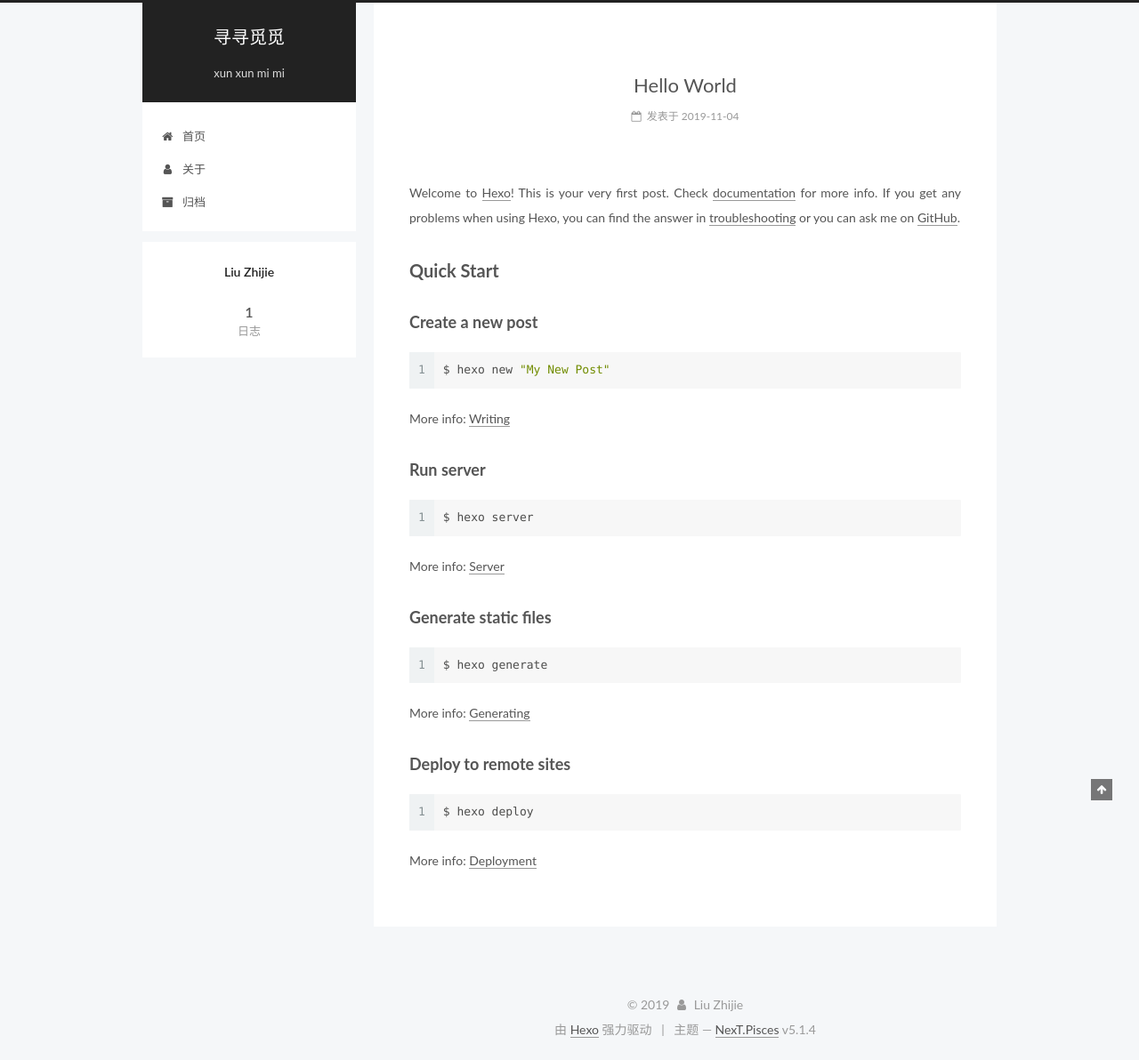
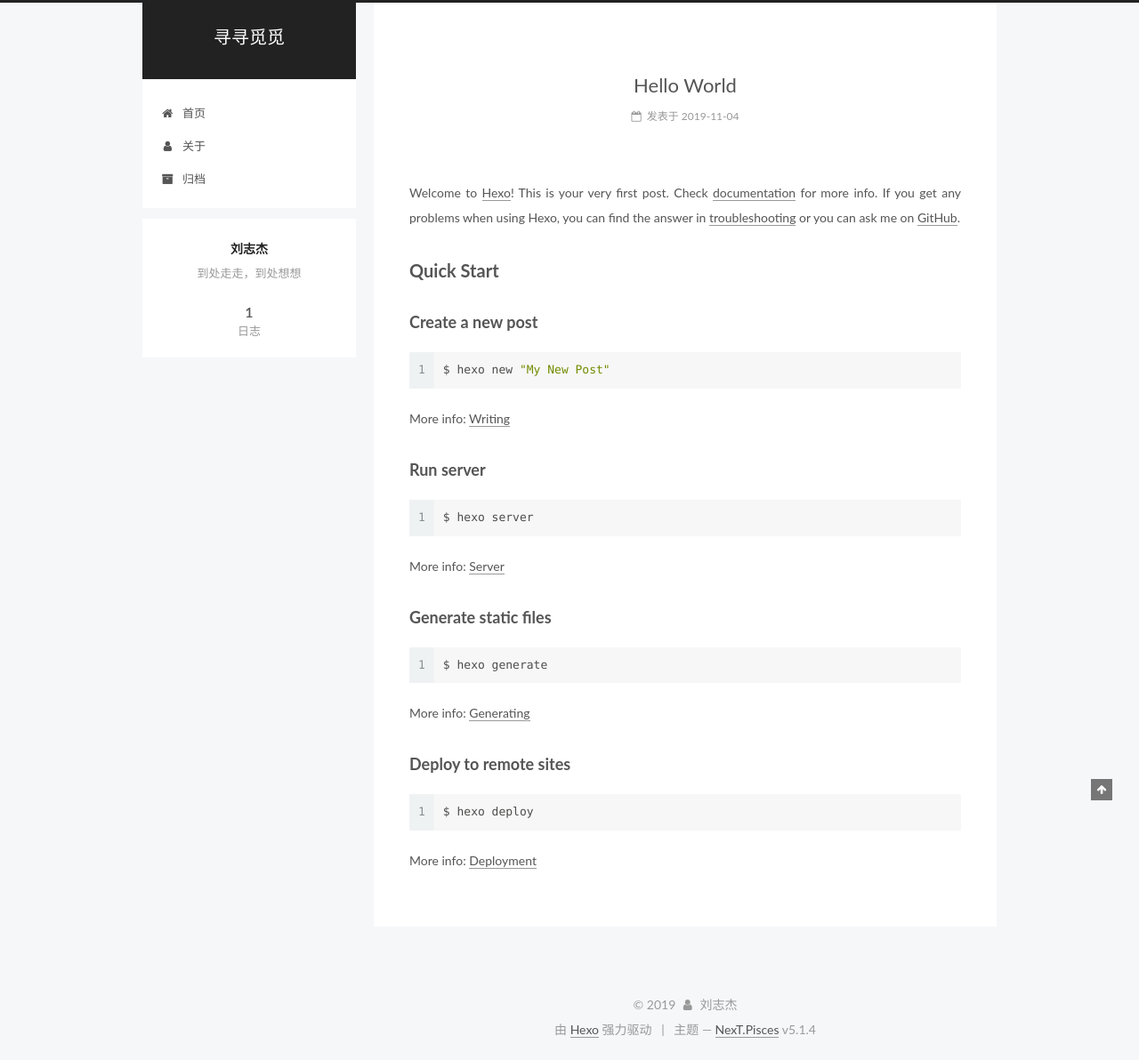
Before and after one commit to NOELliu1/liuzhijie.github.io, a plain HTML site: page index.html in a window 1280 px wide. Shown: the whole page at 89% size. Drawn offline with Linux system fonts and the light colour scheme.

Commit message:
Site updated: 2019-11-04 18:48:23

```diff
--- a/css/main.css
+++ b/css/main.css
@@ -1823,7 +1823,7 @@ pre .javascript .function {
   width: 4px;
   height: 4px;
   border-radius: 50%;
-  background: #ffff98;
+  background: #ffa4cc;
 }
 .links-of-blogroll {
   font-size: 13px;
--- a/index.html
+++ b/index.html
@@ -79,10 +79,12 @@
 
 
 
+<meta name="description" content="到处走走，到处想想">
 <meta property="og:type" content="website">
 <meta property="og:title" content="寻寻觅觅">
 <meta property="og:url" content="https:&#x2F;&#x2F;noelliu1.github.io&#x2F;liuzhijie.github.io&#x2F;index.html">
 <meta property="og:site_name" content="寻寻觅觅">
+<meta property="og:description" content="到处走走，到处想想">
 <meta property="og:locale" content="zh-Hans">
 <meta name="twitter:card" content="summary">
 
@@ -156,7 +158,7 @@
       </a>
     </div>
 
-        <p class="site-subtitle">xun xun mi mi</p>
+        <p class="site-subtitle"></p>
 
   </div>
 
@@ -241,7 +243,7 @@
     <link itemprop="mainEntityOfPage" href="https://noelliu1.github.io/liuzhijie.github.io/liuzhijie.github.io/2019/11/04/hello-world/">
 
     <span hidden itemprop="author" itemscope itemtype="http://schema.org/Person">
-      <meta itemprop="name" content="Liu Zhijie">
+      <meta itemprop="name" content="刘志杰">
       <meta itemprop="description" content="">
       <meta itemprop="image" content="/liuzhijie.github.io/images/avatar.gif">
     </span>
@@ -392,8 +394,8 @@
         <div class="site-overview">
           <div class="site-author motion-element" itemprop="author" itemscope itemtype="http://schema.org/Person">
 
-              <p class="site-author-name" itemprop="name">Liu Zhijie</p>
-              <p class="site-description motion-element" itemprop="description"></p>
+              <p class="site-author-name" itemprop="name">刘志杰</p>
+              <p class="site-description motion-element" itemprop="description">到处走走，到处想想</p>
           </div>
 
           <nav class="site-state motion-element">
@@ -448,7 +450,7 @@
   <span class="with-love">
     <i class="fa fa-user"></i>
   </span>
-  <span class="author" itemprop="copyrightHolder">Liu Zhijie</span>
+  <span class="author" itemprop="copyrightHolder">刘志杰</span>
 
 
 </div>
```
Also changed, not shown: 2019/11/04/hello-world/index.html (+5 -5 lines), archives/2019/11/index.html (+6 -4 lines), archives/2019/index.html (+6 -4 lines), archives/index.html (+6 -4 lines).
